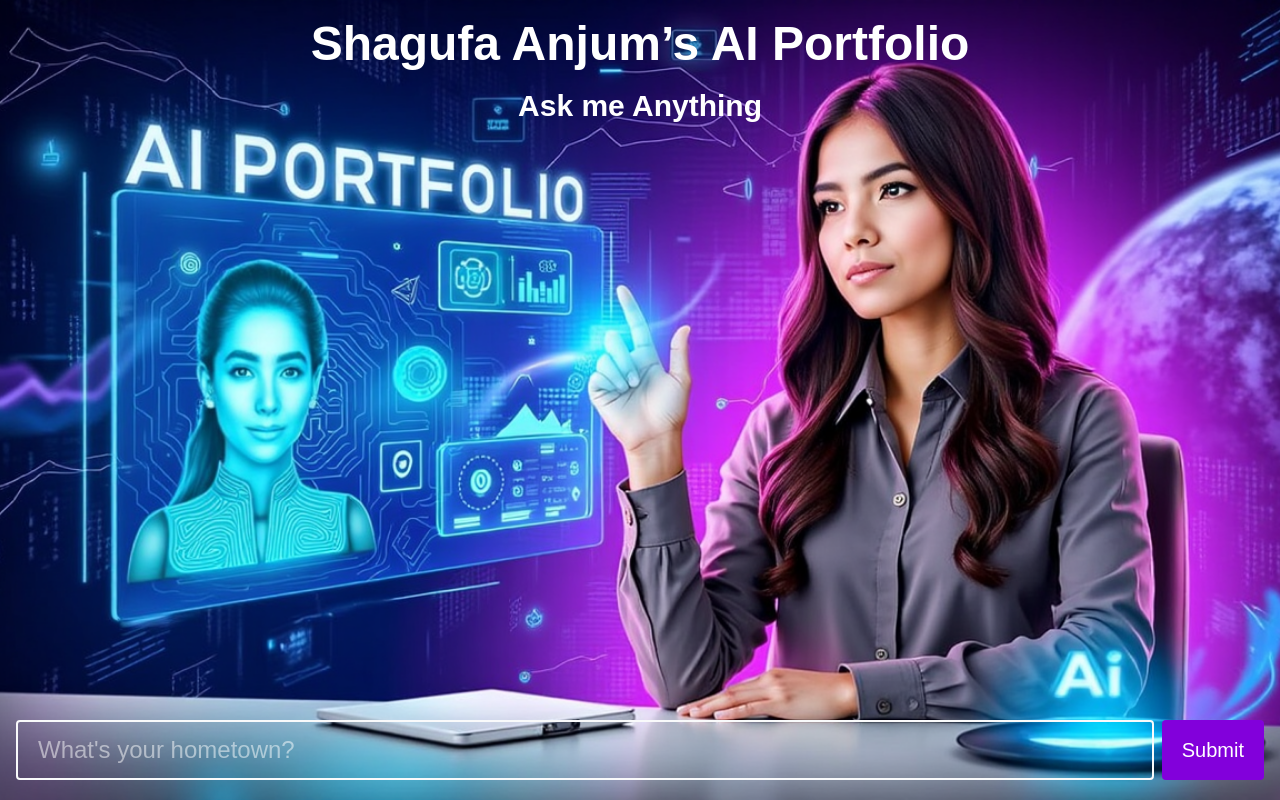
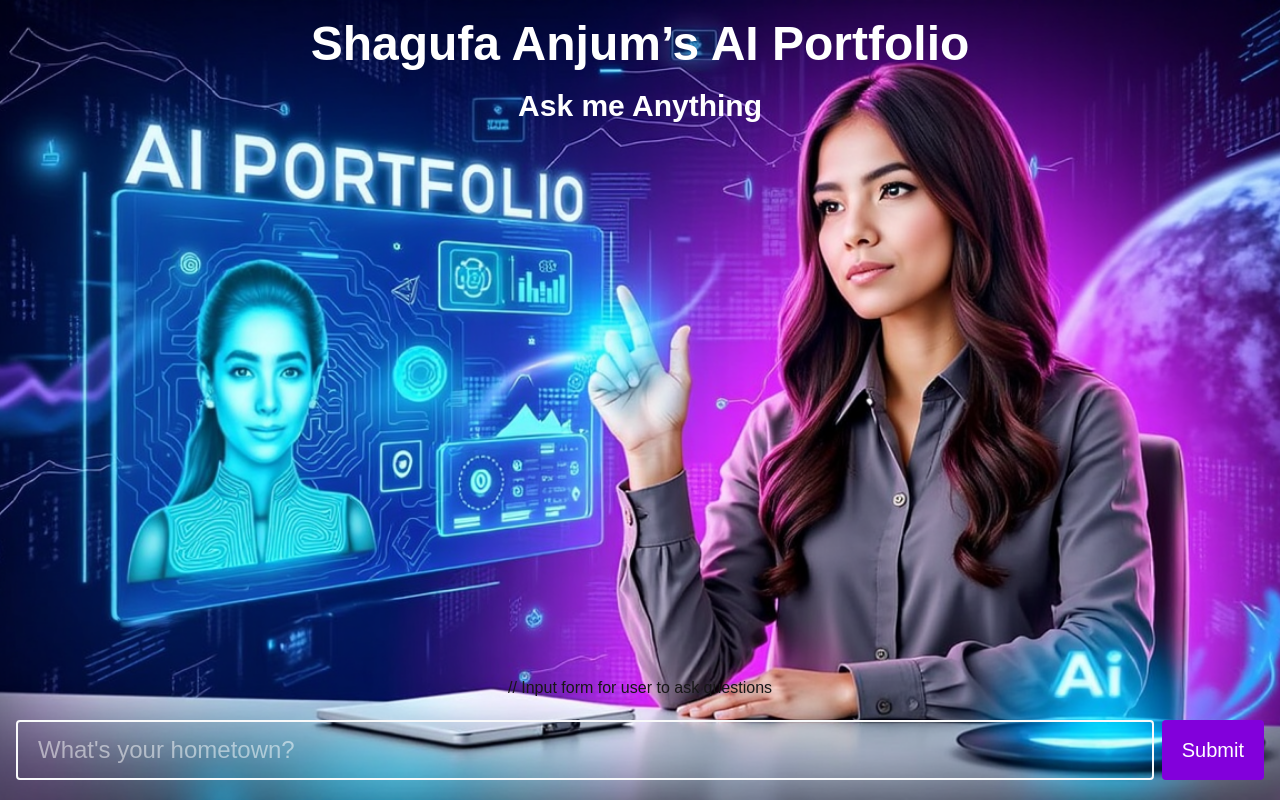
Before and after one commit to shagufa-anjum1/AI-Portfollio, a Next.js app: page / in a window 1280 px wide. Built offline with nearby package versions, Linux system fonts and the light colour scheme.

Commit message:
Modified the page javascript file in our App

```diff
--- a/app/page.js
+++ b/app/page.js
@@ -44,12 +44,12 @@ export default function Home() {
                   </div>
                 );
               })}
-
+                // Display the last message with a different style
               {isLoading && <span className="ml-auto">Thinking... 🤔</span>}
             </>
           )}
         </section>
-
+          // Input form for user to ask questions
         <form
           className="w-full flex gap-2"
           onSubmit={(e) => {
```
